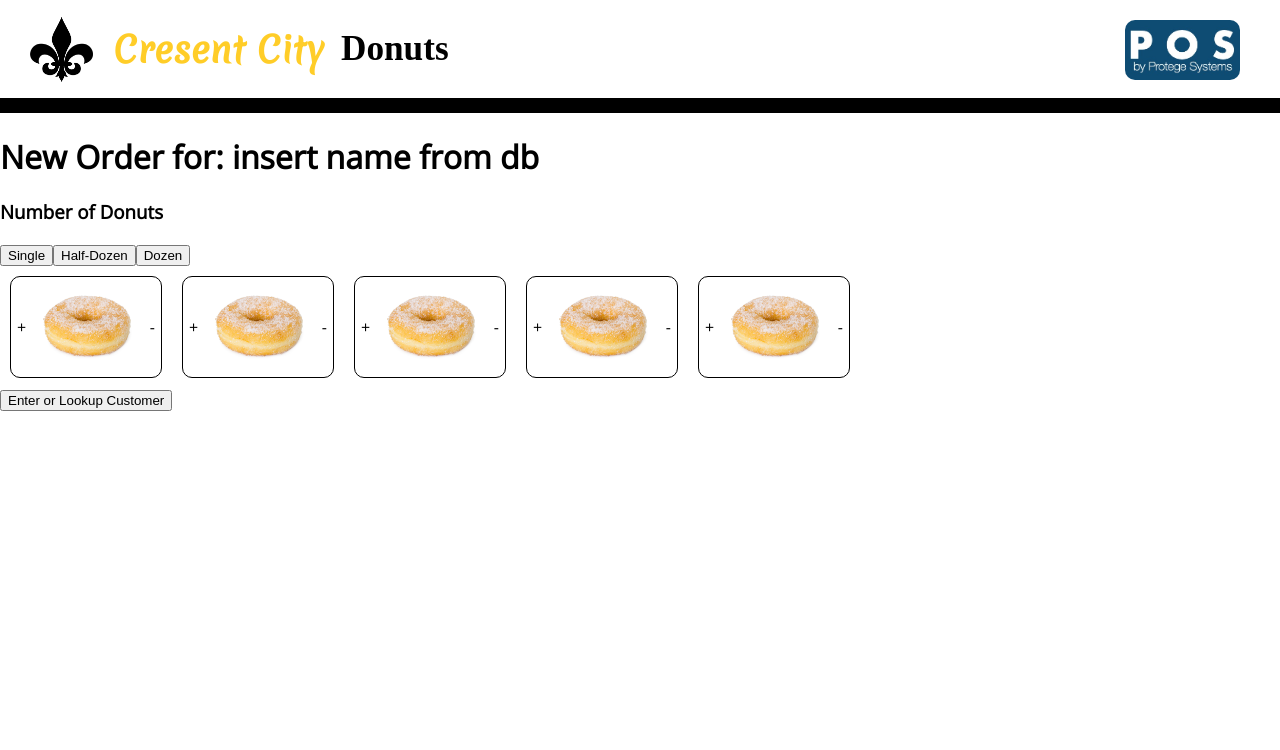
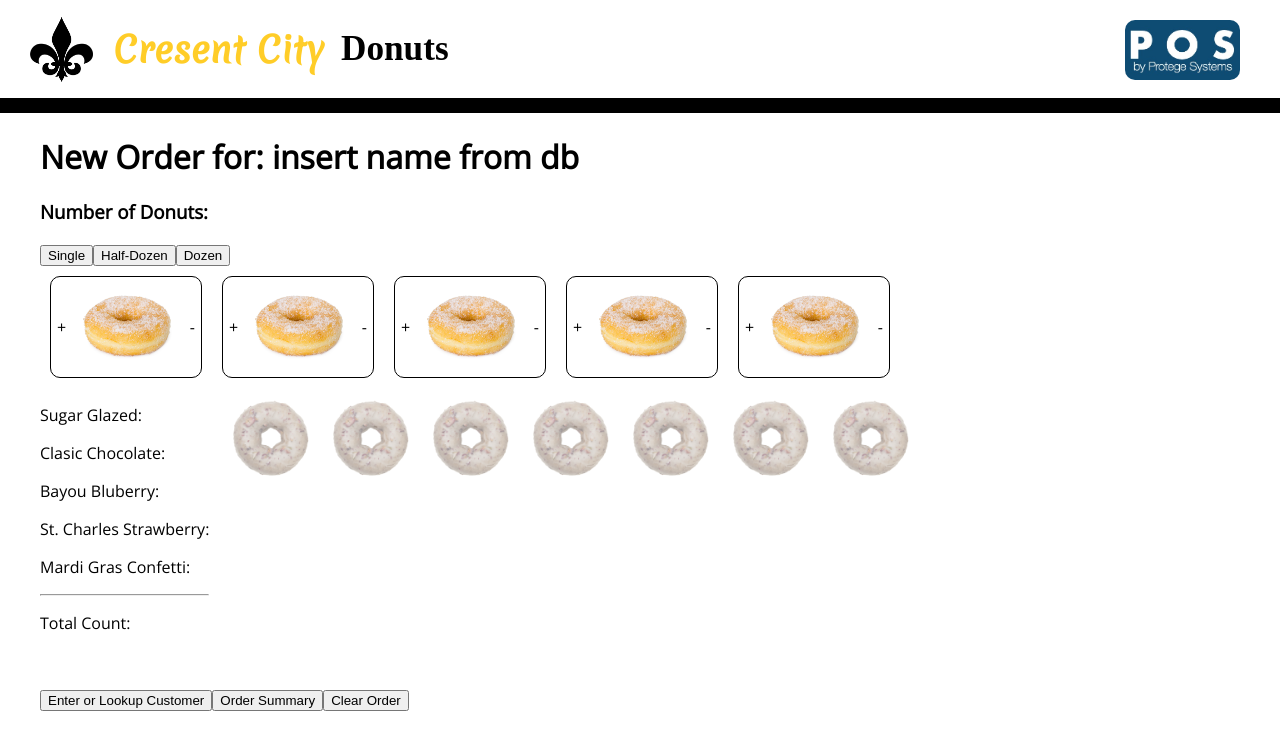
Before and after one commit to wheresronald0/Crescent_City_Donuts, a React (Create React App) app in the folder cresent-city-donuts/: page /order-entry in a window 1280 px wide. Shown: the top 750 px of the page. Built offline with nearby package versions, Linux system fonts and the light colour scheme; a web font is replaced by a local one.

Commit message:
order entry component added

```diff
--- /dev/null
+++ b/cresent-city-donuts/src/Components/Donut-Box-Count/Donut-Box-Count.css
@@ -0,0 +1,9 @@
+.greyDonutContainer {
+  height: 100px;
+  width: 100px;
+}
+
+.greyDonutImage {
+  height: 100%;
+  opacity: 0.5;
+}
--- /dev/null
+++ b/cresent-city-donuts/src/Components/Donut-Box-Count/Donut-Box-Count.js
@@ -0,0 +1,17 @@
+import React from "react";
+import greyedOutDonut from "../../Assests/grey-donut-top.png";
+import "./Donut-Box-Count.css";
+
+const donutBoxCount = props => {
+  return (
+    <div className="greyDonutContainer">
+      <img
+        className="greyDonutImage"
+        src={greyedOutDonut}
+        alt="Greyed Out Donut"
+      />
+    </div>
+  );
+};
+
+export default donutBoxCount;
--- /dev/null
+++ b/cresent-city-donuts/src/Components/Item-Count/Item-Count.js
@@ -0,0 +1,17 @@
+import React from "react";
+import "./Item-Count.css";
+
+const itemCount = props => {
+  return (
+    <div>
+      <p>Sugar Glazed:</p>
+      <p>Clasic Chocolate:</p>
+      <p>Bayou Bluberry:</p>
+      <p>St. Charles Strawberry:</p>
+      <p>Mardi Gras Confetti:</p>
+      <hr />
+      <p>Total Count:</p>
+    </div>
+  );
+};
+export default itemCount;
--- a/cresent-city-donuts/src/Container/Order-Entry/Order-Entry.css
+++ b/cresent-city-donuts/src/Container/Order-Entry/Order-Entry.css
@@ -1,4 +1,14 @@
+.orderContainer {
+  margin-left: 40px;
+}
+
 .donutThumbnails {
   display: flex;
   flex-direction: row;
 }
+
+.countContainer {
+  display: flex;
+  flex-direction: row;
+  height: 300px;
+}
--- a/cresent-city-donuts/src/Container/Order-Entry/Order-Entry.js
+++ b/cresent-city-donuts/src/Container/Order-Entry/Order-Entry.js
@@ -1,6 +1,8 @@
 import React, { Component } from "react";
 import Donut from "../../Components/Donut/Donut";
 import "./Order-Entry.css";
+import ItemCount from "../../Components/Item-Count/Item-Count";
+import DonutBoxCount from "../../Components/Donut-Box-Count/Donut-Box-Count";
 
 class OrderEntry extends Component {
   constructor(props) {
@@ -8,14 +10,14 @@
   }
   render() {
     return (
-      <div>
+      <div className="orderContainer">
         <h1>New Order for: insert name from db</h1>
-        <div>
-          <h3>Number of Donuts</h3>
+        <section>
+          <h3>Number of Donuts:</h3>
           <button>Single</button>
           <button>Half-Dozen</button>
           <button>Dozen</button>
-        </div>
+        </section>
         <section className="donutThumbnails">
           <Donut />
           <Donut />
@@ -23,9 +25,25 @@
           <Donut />
           <Donut />
         </section>
-        <a href="/">
-          <button>Enter or Lookup Customer</button>
-        </a>
+        <section className="countContainer">
+          <ItemCount />
+
+          <DonutBoxCount />
+          <DonutBoxCount />
+          <DonutBoxCount />
+          <DonutBoxCount />
+          <DonutBoxCount />
+          <DonutBoxCount />
+          <DonutBoxCount />
+        </section>
+
+        <section>
+          <a href="/">
+            <button>Enter or Lookup Customer</button>
+          </a>
+          <button>Order Summary</button>
+          <button>Clear Order</button>
+        </section>
       </div>
     );
   }
```
Also changed, not shown: cresent-city-donuts/src/Assests/grey-donut-top.png (added), cresent-city-donuts/src/Components/Item-Count/Item-Count.css (added).
